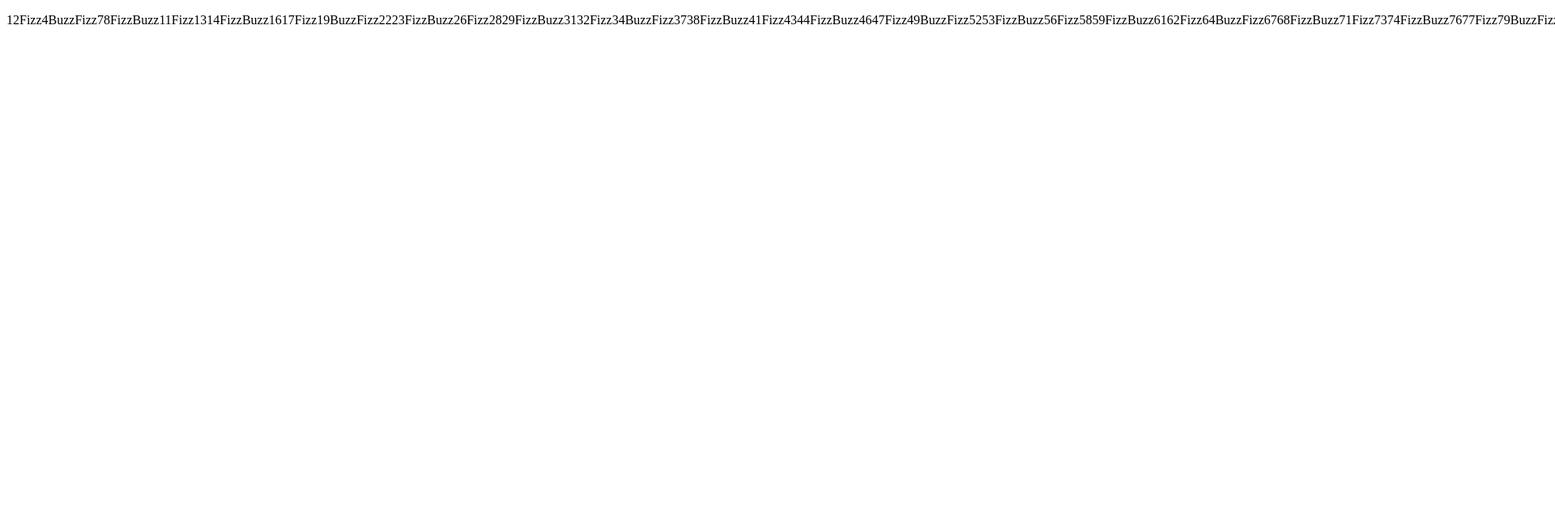
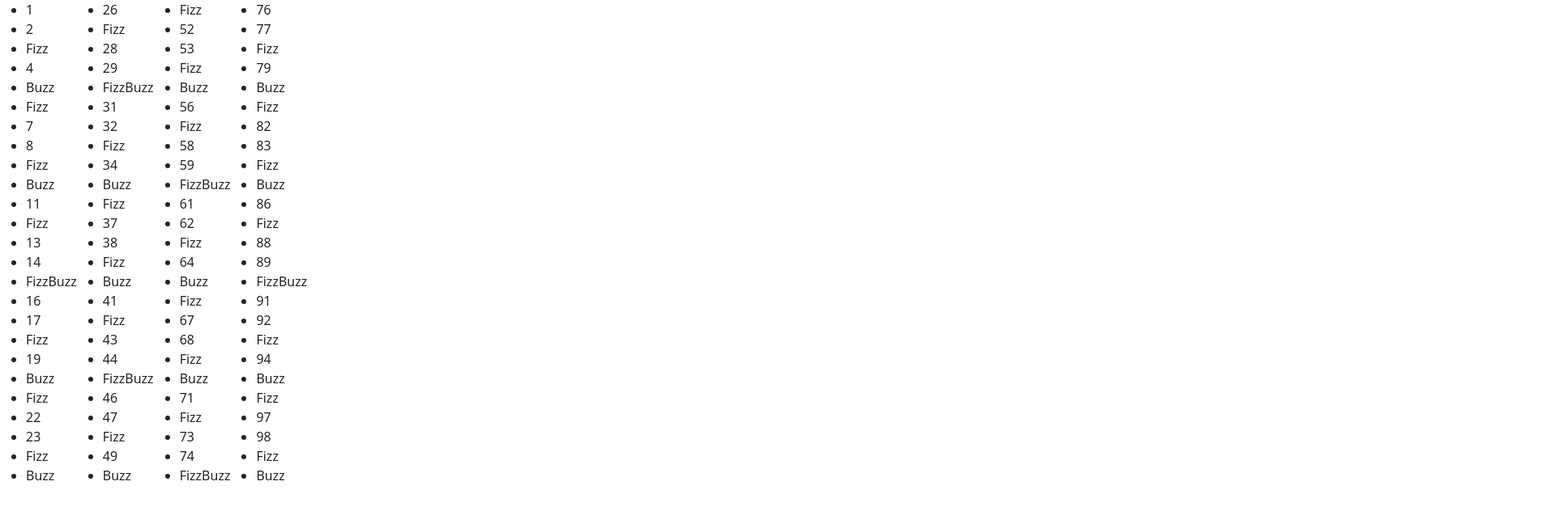
Before and after one commit to MarioSantoro/js-fizzbuzz, a plain HTML site: page index.html in a window 1280 px wide. Shown: the top 632 px of the page at 81% size, 1920 px wide, since content can reach past the window. Drawn offline with nearby package versions, Linux system fonts and the light colour scheme.

Commit message:
Fix general

```diff
--- a/index.html
+++ b/index.html
@@ -5,10 +5,24 @@
     <meta http-equiv="X-UA-Compatible" content="IE=edge">
     <meta name="viewport" content="width=device-width, initial-scale=1.0">
     <title>Fizzbuzz</title>
+
+    <link rel="stylesheet" href="https://cdn.jsdelivr.net/npm/bootstrap@5.2.3/dist/css/bootstrap.min.css
+    ">
 </head>
 <body>
-    <main id="container" style="width: 1430px;">
+    <main class="d-flex">
+        <ul id="container" class="d-flex flex-column flex-wrap">
 
+        </ul>
+        <ul id="containerTwo" class="d-flex flex-column flex-wrap">
+
+        </ul>
+        <ul id="containerThree" class="d-flex flex-column flex-wrap">
+
+        </ul>
+        <ul id="containerFour" class="d-flex flex-column flex-wrap">
+
+        </ul>
     </main>
     <script src="js/myscript.js"></script>
 </body>
--- a/js/myscript.js
+++ b/js/myscript.js
@@ -1,20 +1,30 @@
 const container = document.getElementById("container");
-let p = document.createElement("p");
+const containerTwo = document.getElementById("containerTwo");
+const containerThree = document.getElementById("containerThree");
+const containerFour = document.getElementById("containerFour");
 
 for(let i=1;i<=100;i++){
+    let li = document.createElement("li");
     if(((i % 3)== 0) && ((i % 5)== 0)){
         console.log("FizzBuzz");
-        p.append("FizzBuzz")
+        li.append("FizzBuzz")
     }else if((i % 5)== 0){
         console.log("Buzz");
-        p.append("Buzz")
+        li.append("Buzz")
     }else if((i % 3)== 0){
         console.log("Fizz");
-        p.append("Fizz")
+        li.append("Fizz")
     }else{
         console.log(i);
-        p.append(i)
+        li.append(i)
+    }
+    if(i<= 25){
+        container.appendChild(li);
+    }else if(i<= 50){
+        containerTwo.appendChild(li);
+    }else if(i<= 75){
+        containerThree.appendChild(li);
+    }else{
+        containerFour.appendChild(li);
     }
 }
-
-container.appendChild(p)
```
